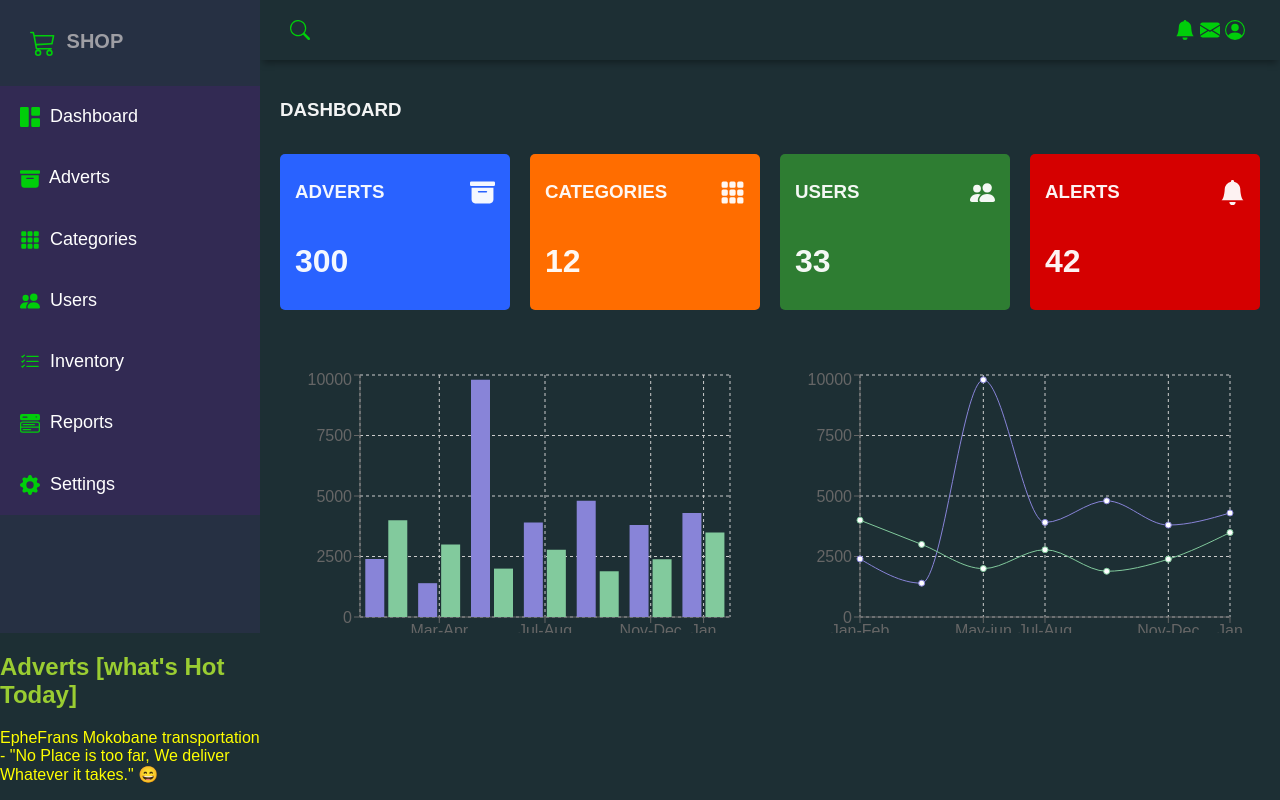
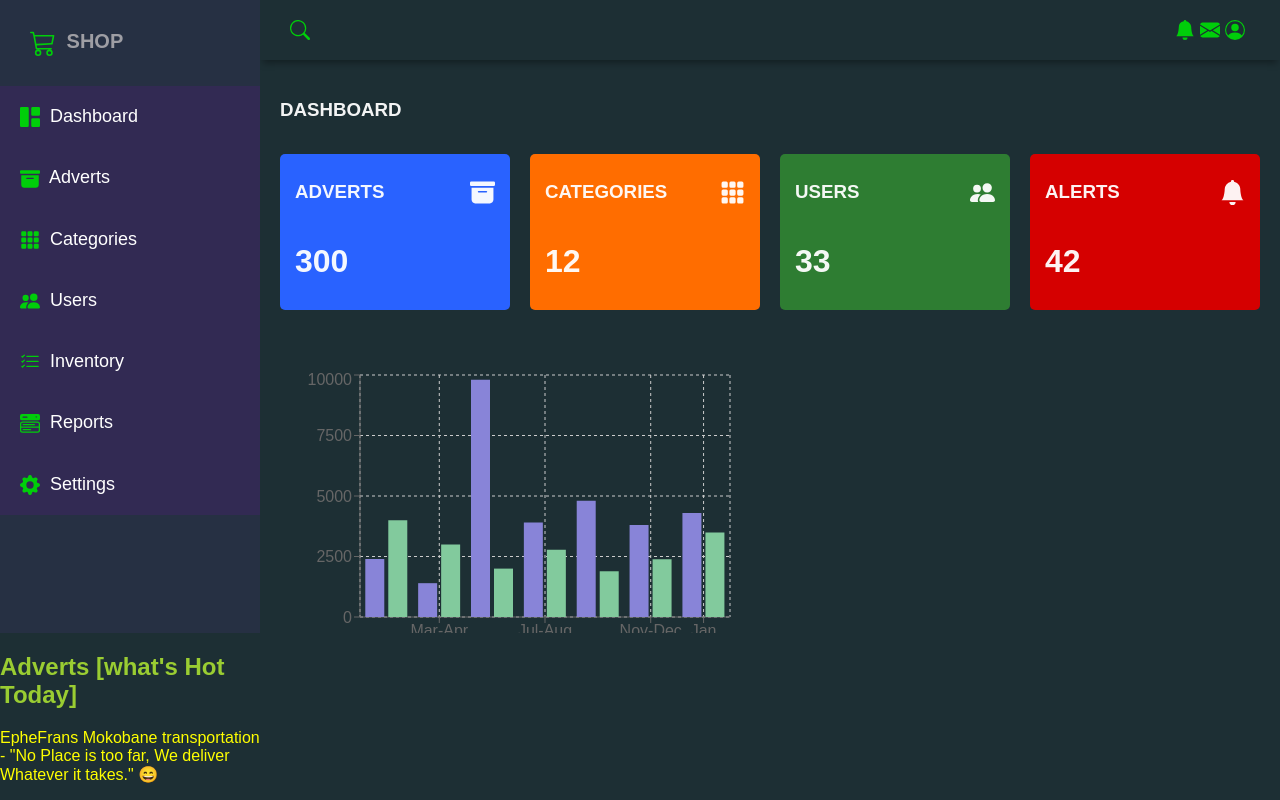
Before and after one commit to middas123/Admindashboard, a React (Vite) app in the folder sociopediaADMINBOARD/: page / in a window 1280 px wide. Built offline with nearby package versions, Linux system fonts and the light colour scheme.

Commit message:
first commit

```diff
--- a/sociopediaADMINBOARD/src/Home.jsx
+++ b/sociopediaADMINBOARD/src/Home.jsx
@@ -114,27 +114,7 @@ function Home() {
                 </BarChart>
             </ResponsiveContainer>
 
-            <ResponsiveContainer width="100%" height="100%">
-                <LineChart
-                width={500}
-                height={300}
-                data={data}
-                margin={{
-                    top: 5,
-                    right: 30,
-                    left: 20,
-                    bottom: 5,
-                }}
-                >
-                <CartesianGrid strokeDasharray="3 3" />
-                <XAxis dataKey="name" />
-                <YAxis />
-                <Tooltip />
-                <Legend />
-                <Line type="monotone" dataKey="pv" stroke="#8884d8" activeDot={{ r: 8 }} />
-                <Line type="monotone" dataKey="uv" stroke="#82ca9d" />
-                </LineChart>
-            </ResponsiveContainer>
+
 
         </div>
     </main>
```
